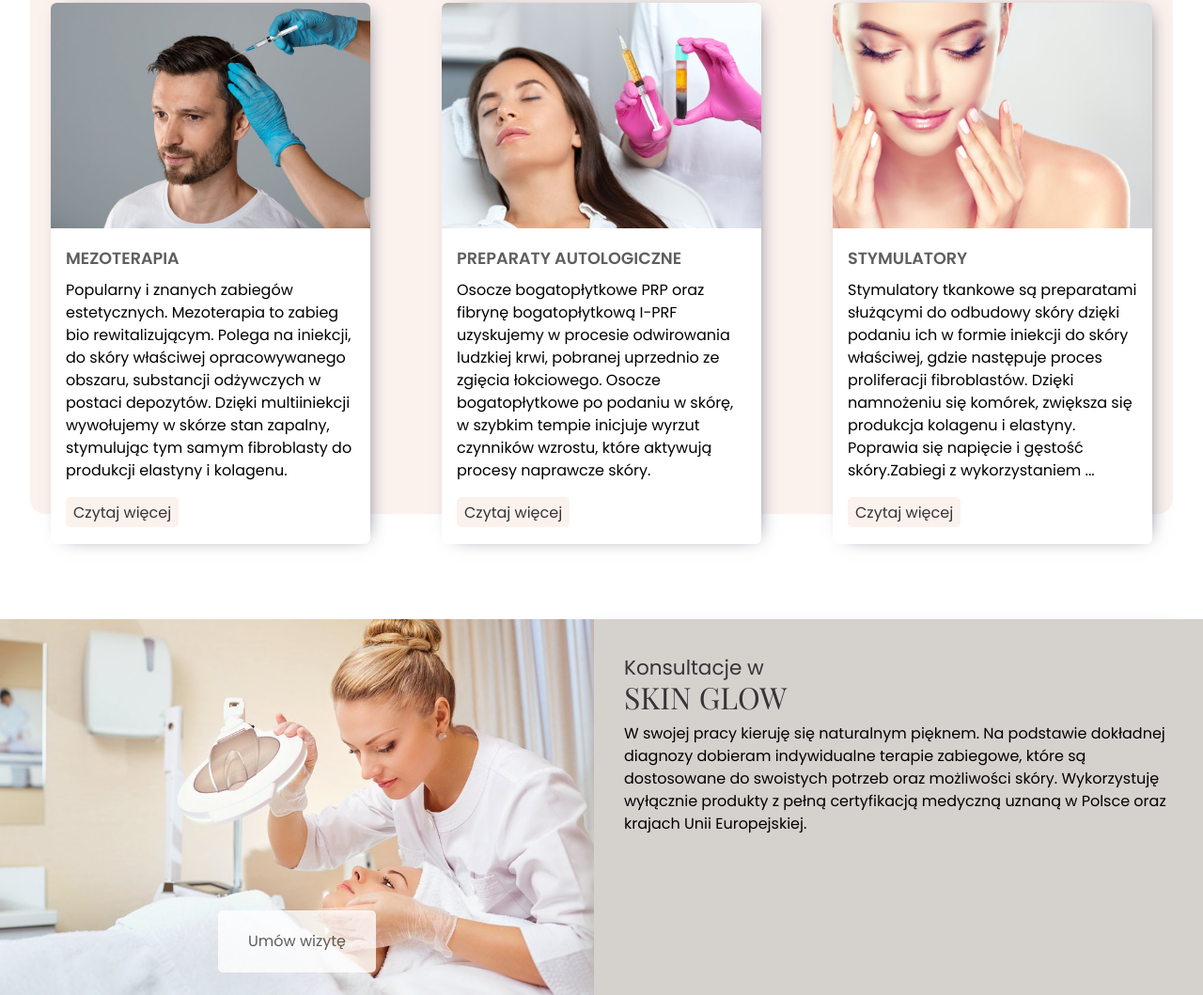
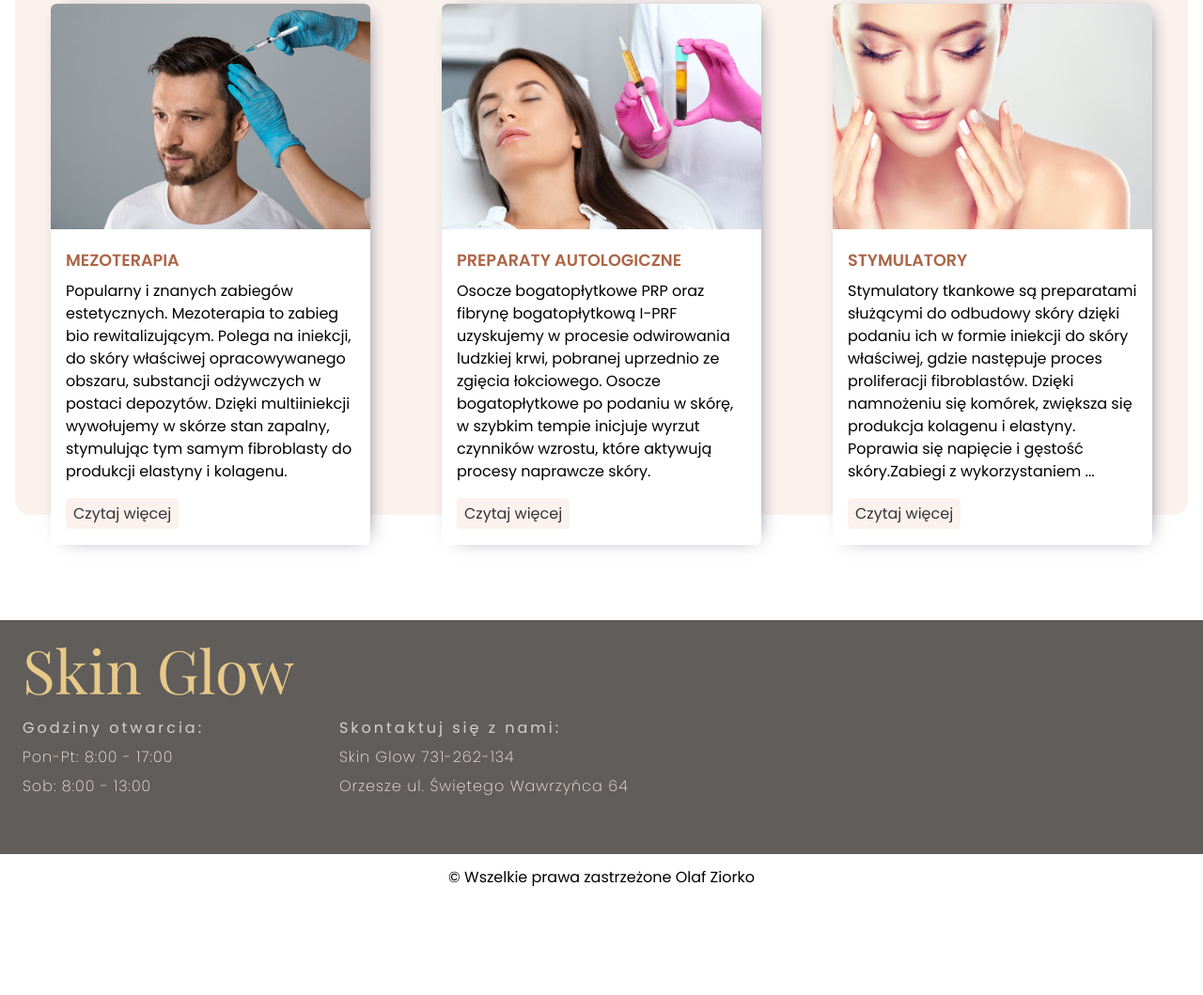
Before and after one commit to OlafZiorko/Skin-Glow-v1, a plain HTML site: page index.html in a window 1280 px wide. Shown: the part 1475-2534 px from the top of the page at 94% size. After the commit the page ends 2435 px from the top, so only its background shows below. Drawn offline with nearby package versions, Linux system fonts and the light colour scheme.

Commit message:
Add files via upload

```diff
--- a/index.html
+++ b/index.html
@@ -42,16 +42,7 @@
               <a href="#">O nas</a>
             </li>
             <li class="dropdown__menu--item">
-              <a href="#">Sprzęt</a>
-            </li>
-            <li class="dropdown__menu--item">
-              <a href="#">Współpraca</a>
-            </li>
-            <li class="dropdown__menu--item">
               <a href="#">Konsultacje</a>
-            </li>
-            <li class="dropdown__menu--item">
-              <a href="#">Opinie</a>
             </li>
             <li class="dropdown__menu--item">
               <a href="#">Kontakt</a>
@@ -246,7 +237,6 @@
               </div>
             </div>
           </article>
-
           <!--MEZOTHERAPY ARTICLE-->
           <article class="card card--five">
             <div class="card__header"></div>
@@ -301,27 +291,37 @@
             </div>
           </article>
         </section>
-        <!--HERO SECTION-->
-        <section class="hero__section">
-          <div class="konst--image--wrapper">
-            <a href="#" class="hero--appointment">Umów&nbsp;wizytę </a>
-          </div>
-          <!--ABOUT SECTION-->
-          <article class="about">
-            <h2 class="about--title">
-              Konsultacje w
-              <strong class="company--name">SKIN&nbsp;GLOW</strong>
-            </h2>
-            <p class="about--description">
-              W swojej pracy kieruję się naturalnym pięknem. Na podstawie
-              dokładnej diagnozy dobieram indywidualne terapie zabiegowe, które
-              są dostosowane do swoistych potrzeb oraz możliwości skóry.
-              Wykorzystuję wyłącznie produkty z pełną certyfikacją medyczną
-              uznaną w Polsce oraz krajach Unii Europejskiej.
-            </p>
-          </article>
-        </section>
+        <!--CONCULTATION SECTION-->
       </main>
+      <footer class="page__footer">
+        <div class="f1">
+          <h3 class="footer--title">Skin Glow</h3>
+          <h4 class="footer--subtitle">Godziny otwarcia:</h4>
+
+          <ul class="footer__openingTime">
+            <li class="footer--item">
+              <a href="#">Pon-Pt: 8:00 - 17:00</a>
+            </li>
+            <li class="footer--item">
+              <a href="#">Sob: 8:00 - 13:00</a>
+            </li>
+          </ul>
+        </div>
+
+        <div class="f2">
+          <h4 class="footer__f2--subtitle">Skontaktuj się z nami:</h4>
+
+          <span class="footer__f2__contact">Skin Glow 731-262-134</span>
+          <span class="footer__f2__adress">
+            Orzesze ul. Świętego Wawrzyńca 64</span
+          >
+        </div>
+      </footer>
+      <div class="copyright">
+        <p class="copyright--description">
+          &copy; Wszelkie prawa zastrzeżone Olaf Ziorko
+        </p>
+      </div>
     </div>
   </body>
 </html>
--- a/main.css
+++ b/main.css
@@ -1,14 +1,13 @@
 :root {
   /* BASIC COLORS */
+  --clr-brown: hsla(30, 7%, 16%, 0.753);
+  --clr-cream: hsl(18, 62%, 96%);
+  --clr-dark-cream: hsl(26, 8%, 82%);
+  --clr-gold: hsl(41, 66%, 72%);
+  --clr-orange: rgb(172, 101, 70);
+  --clr-text: hsl(270, 2%, 21%);
   --clr-whiteop: hsla(0, 0%, 100%, 0.787);
   --clr-white: hsl(0, 0%, 100%);
-  --clr-cream: #fbf2ee;
-  --clr-brown: hsl(23, 4%, 40%);
-  --clr-brown: #2c2926c0;
-  --clr-orange: #4e4841;
-  --clr-text: hsl(270, 2%, 21%);
-  --clr-dark-cream: hsl(26, 8%, 82%);
-  --clr-gold: #e7c989;
 
   /*FONTS FOR HEADINGS AND WEIGHTS */
   --fn-fm: "Playfair Display", serif;
@@ -75,11 +74,14 @@ img {
   gap: 1rem;
   padding: 2.2rem 1rem;
 }
-.dropdown--title {
+.dropdown--title,
+.footer--title {
   color: var(--clr-gold);
   font-family: var(--fn-fm);
   font-size: clamp(2.5rem, 13vw, 4rem);
   font-weight: var(--fnt-wght-400);
+}
+.dropdown--title {
   letter-spacing: -2px;
   position: relative;
   flex: 1;
@@ -172,30 +174,17 @@ img {
   display: block;
   transform: translateX(0);
 }
+.social__media--item {
+  align-self: center;
+  font-size: 1.25rem;
+  padding: 0 1rem;
+}
 
-@media screen and (min-width: 840px) {
-  .dropdown__menus {
-    display: flex;
-    flex-direction: row;
-    flex: 1;
-    justify-content: flex-start;
-    padding: 1.5rem 0;
-  }
-  .dropdown__menus > * {
-    flex: 1;
-  }
+.fab {
+  color: var(--clr-brown);
+  font-size: 1.45rem;
+}
 
-  .l1 {
-    border-right: 1px solid var(--clr-dark-cream);
-  }
-  .l2 {
-    margin-top: 0;
-  }
-  .dropdown--details {
-    border-top: 0;
-    border-bottom: 0;
-  }
-}
 /* MAIN PAGE CONTENT */
 
 .page__wrapper {
@@ -241,13 +230,6 @@ img {
   letter-spacing: 1px;
   position: absolute;
   word-spacing: 0.2rem;
-}
-
-@media screen and (min-width: 245px) {
-  .company--title::before,
-  .dropdown--title::before {
-    display: block;
-  }
 }
 
 /*BURGER MENU */
@@ -303,20 +285,11 @@ img {
 
 .main__page__navigation {
   display: flex;
+  align-items: center;
 }
 .main__navigation-n1,
 .main__navigation-n2 {
   display: none;
-}
-@media screen and (min-width: 440px) {
-  .main__navigation-n1 {
-    display: flex;
-  }
-}
-@media screen and (min-width: 1100px) {
-  .main__navigation-n2 {
-    display: flex;
-  }
 }
 
 .navigation--item,
@@ -340,23 +313,6 @@ img {
   margin-left: auto;
 }
 
-@media screen and (min-width: 590px) {
-  .social__media {
-    display: flex;
-  }
-}
-
-.social__media--item {
-  align-self: center;
-  font-size: 1.25rem;
-  padding: 0 1rem;
-}
-
-.fab {
-  color: var(--clr-brown);
-  font-size: 1.45rem;
-}
-
 /*HERO SECTION */
 
 .hero__section {
@@ -364,8 +320,7 @@ img {
   flex-direction: column;
 }
 
-.hero--image--wrapper,
-.konst--image--wrapper {
+.hero--image--wrapper {
   background-image: url(./images/beauty.jpg);
   background-repeat: no-repeat;
   background-position: center center;
@@ -378,9 +333,7 @@ img {
   min-width: min-content;
   width: 100%;
 }
-.konst--image--wrapper {
-  background-image: url(./images/consultation.jpg);
-}
+
 .hero--appointment {
   background-color: var(--clr-whiteop);
   border-radius: 0.3rem;
@@ -396,18 +349,6 @@ img {
   font-weight: var(--fnt-wght-para-400);
 }
 
-@media screen and (min-width: 1000px) {
-  .hero__section {
-    flex-direction: row;
-  }
-  .hero--image--wrapper {
-    min-width: 550px;
-    max-width: 100%;
-  }
-  .hero__section > * {
-    flex: 1;
-  }
-}
 /* ABOUT SECTION */
 .about {
   background-color: var(--clr-dark-cream);
@@ -461,48 +402,51 @@ img {
   color: var(--clr-text);
 }
 
-/* robione */
+/* OFFERS SECTION */
+
 .offers {
   display: grid;
   grid-auto-flow: row;
   justify-items: center;
+  margin-bottom: 3rem;
   padding: 0 1rem;
-  margin-bottom: 3rem;
   position: relative;
 }
 
 .offers::before {
+  background-color: var(--clr-cream);
+  border-radius: 1rem;
+  bottom: 4rem;
+  content: "";
+  display: block;
   position: absolute;
-  border-radius: 1rem;
-  content: "";
+  left: 1rem;
+  right: 1rem;
   top: 4rem;
-  bottom: 4rem;
-  left: 2rem;
-  right: 2rem;
-  display: block;
-  background-color: var(--clr-cream);
 }
 .offer--title {
   color: var(--clr-text);
   font-family: var(--fn-fm);
-  font-size: 1.75rem;
-  font-weight: var(--fnt-wght-300);
+  font-size: clamp(1.25rem, 7vw, 1.55rem);
+  font-weight: var(--fnt-wght-500);
   line-height: 1.6;
   margin: 5rem 0 1rem 0;
   padding: 0 2rem;
   position: relative;
   text-align: center;
+  text-transform: uppercase;
   z-index: 3;
 }
 
 .offer--title .company--name {
-  color: var(--clr-gold);
-  font-size: 3rem;
-  font-weight: var(--fnt-wght-500);
+  font-size: clamp(1.66rem, 15vw, 3rem);
+  font-weight: var(--fnt-wght-para-500);
+  font-family: var(--fn-fm--para);
+  text-align: center;
 }
+
 /* CARDS */
-.card,
-.cc {
+.card {
   display: grid;
   grid-template-columns: auto;
   grid-template-rows: auto;
@@ -523,15 +467,8 @@ img {
   width: 90%;
   z-index: 99999;
 }
-.cc {
-  grid-template-areas: "header description";
-  min-width: 100%;
-
-  background-color: var(--clr-dark-cream);
-}
-
 .card:hover {
-  transform: scale(1.03);
+  transform: translateY(-0.5rem) scale(1.03);
 }
 .card__header {
   background-position: center;
@@ -563,9 +500,8 @@ img {
   background-image: url(./images/osocze.jpg);
 }
 
-.card--title,
-.consultation--title {
-  color: var(--clr-brown);
+.card--title {
+  color: var(--clr-orange);
   font-family: var(--fn-fm-para);
   font-size: clamp(1.1rem, 3vw, 1.1rem);
   font-weight: var(--fnt-wght-para-600);
@@ -579,8 +515,7 @@ img {
   padding: 0 1rem;
 }
 
-.card--description,
-.consultation--description {
+.card--description {
   font-size: clamp(0.95rem, 3vw, 1rem);
   font-family: var(--fn-fm-para);
   font-weight: var(--fnt-wght-300);
@@ -588,11 +523,86 @@ img {
   line-height: 1.5;
 }
 
-.konsimage {
-  object-fit: cover;
-  height: 100%;
+/* PAGE FOOTER */
+.page__footer {
+  background-color: var(--clr-brown);
+  padding: 1rem 2rem 0.5rem 1.5rem;
+  color: var(--clr-whiteop);
+  display: flex;
 }
 
+.footer--title {
+  margin-bottom: 1rem;
+}
+.footer--subtitle,
+.footer__f2--subtitle {
+  letter-spacing: 3px;
+  margin-bottom: 0.4rem;
+}
+.footer__f2--subtitle,
+.footer--subtitle,
+.footer--item a,
+.footer__f2__contact,
+.footer__f2__adress {
+  font-size: 1rem;
+  font-family: var(--fn-fm--para);
+  font-weight: var(--fnt-wght-para-200);
+  color: var(--clr-cream);
+}
+.footer__f2--subtitle,
+.footer--subtitle {
+  font-weight: var(--fnt-wght-para-400);
+  color: var(--clr-dark-cream);
+}
+.footer--item a,
+.footer__f2__contact,
+.footer__f2__adress {
+  letter-spacing: 1px;
+}
+.footer__openingTime {
+  margin-bottom: 3rem;
+}
+
+.footer--item,
+.footer__f2__contact,
+.footer__f2__adress {
+  padding: 0.4rem 0;
+}
+.footer__f2__contact,
+.footer__f2__adress {
+  display: inline-block;
+}
+.f2 {
+  display: flex;
+  flex-direction: column;
+  margin-left: 3rem;
+}
+.footer__f2--subtitle {
+  margin-top: 5.6rem;
+}
+.copyright {
+  padding: 1rem;
+}
+.copyright--description {
+  text-align: center;
+}
+/* MEDIA SCREEN */
+@media screen and (min-width: 245px) {
+  .company--title::before,
+  .dropdown--title::before {
+    display: block;
+  }
+}
+@media screen and (min-width: 440px) {
+  .main__navigation-n1 {
+    display: flex;
+  }
+}
+@media screen and (min-width: 590px) {
+  .social__media {
+    display: flex;
+  }
+}
 @media screen and (min-width: 720px) {
   .card {
     grid-template-areas: "header description";
@@ -604,8 +614,43 @@ img {
     min-width: 10rem;
   }
 }
+@media screen and (min-width: 840px) {
+  .dropdown__menus {
+    display: flex;
+    flex-direction: row;
+    flex: 1;
+    justify-content: flex-start;
+    padding: 1.5rem 0;
+  }
+  .dropdown__menus > * {
+    flex: 1;
+  }
 
+  .l1 {
+    border-right: 1px solid var(--clr-dark-cream);
+  }
+  .l2 {
+    margin-top: 0;
+  }
+  .dropdown--details {
+    border-top: 0;
+    border-bottom: 0;
+  }
+}
 @media screen and (min-width: 1100px) {
+  .hero__section {
+    flex-direction: row;
+  }
+  .hero--image--wrapper {
+    min-width: 550px;
+    max-width: 100%;
+  }
+  .hero__section > * {
+    flex: 1;
+  }
+  .main__navigation-n2 {
+    display: flex;
+  }
   .card {
     grid-template-areas:
       "header "
@@ -621,6 +666,3 @@ img {
     grid-template-columns: repeat(auto-fit, minmax(350px, 1fr));
   }
 }
-.consultacion {
-  padding: 2rem;
-}
```
